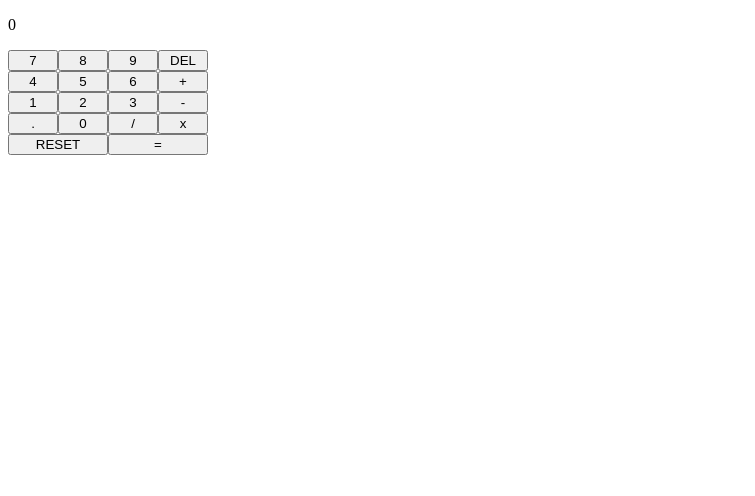
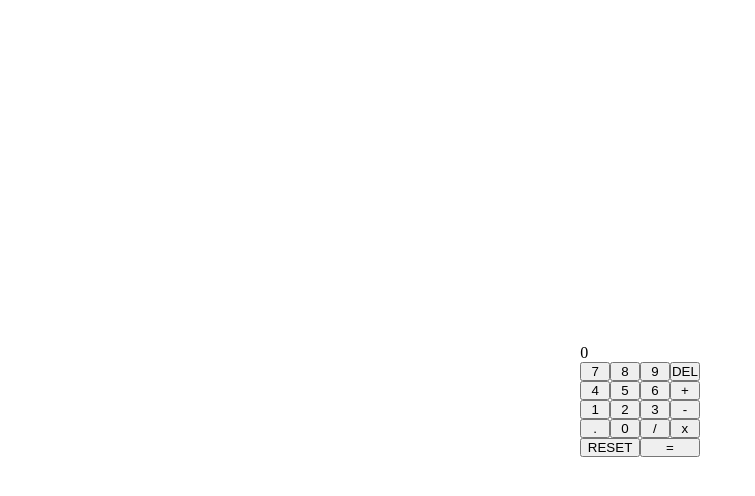
Before and after one commit to Kodehode-Stavanger/react-project-calculator-bendik-kodehode, a React (Vite) app: page / in a window 1280 px wide. Shown: the top 496 px of the page, without its empty margins (0-755 px from the left). Built offline with nearby package versions, Linux system fonts and the light colour scheme.

Commit message:
Added index.css for positioning of body content

```diff
--- /dev/null
+++ b/src/index.css
@@ -0,0 +1,12 @@
+* {
+    margin: 0;
+    padding: 0;
+    box-sizing: border-box;
+}
+
+body {
+    min-height: 100vh;
+    display: flex;
+    justify-content: center;
+    align-items: center;
+}
--- a/src/main.jsx
+++ b/src/main.jsx
@@ -1,6 +1,7 @@
 import React from "react";
 import ReactDOM from "react-dom/client";
 import App from "./App.jsx";
+import "./index.css";
 
 ReactDOM.createRoot(document.getElementById("root")).render(
   <React.StrictMode>
```
